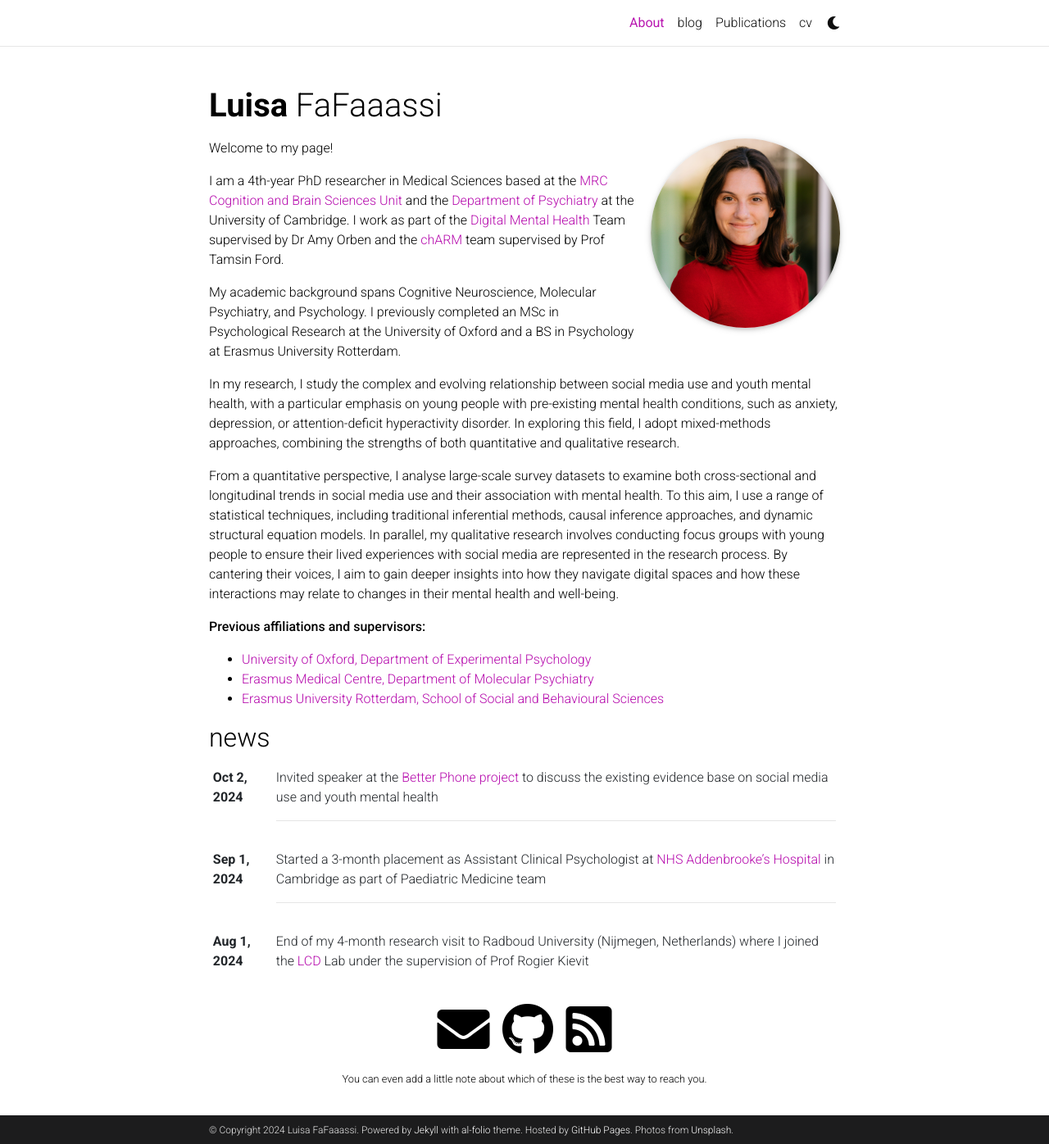
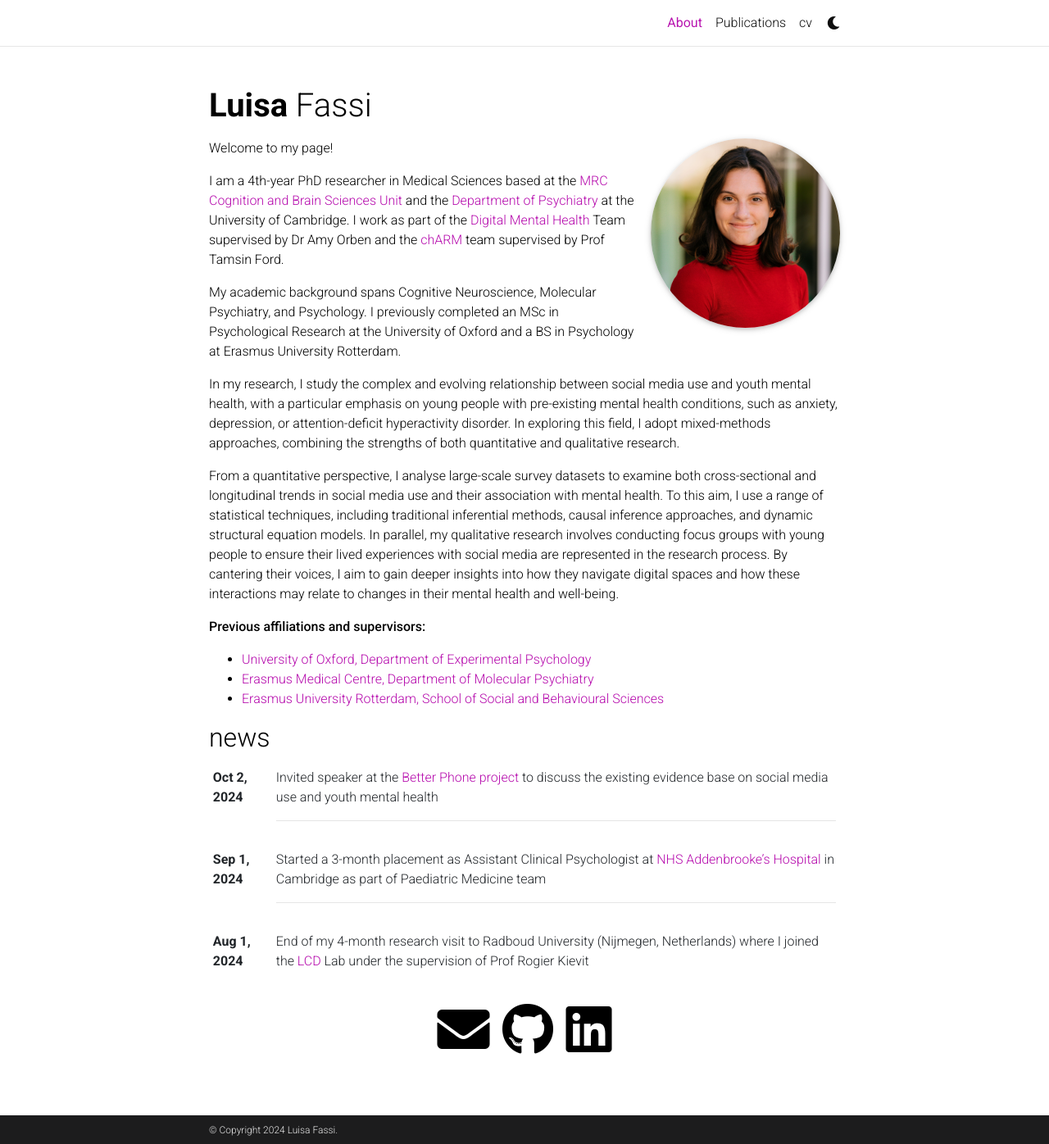
Before and after one commit to LuisaFassi/LuisaFassi.github.io, a Jekyll site: the page built from _pages/about.md, in a window 1280 px wide and 1396 px high. Shown: the whole window at 82% size. Built offline with Jekyll 4.4.1, drawn with Linux system fonts in a browser that asks for light colours; full-size pictures stand in for the smaller copies a plugin makes; comment, search, counter and statistics services are not loaded; a style sheet for code colours, icons or effects is not loaded.

Commit message:
update Config.yml
From here you can do all the formatting and styling you need

```diff
--- a/_config.yml
+++ b/_config.yml
@@ -5,15 +5,13 @@
 title: blank # the website title (if blank, full name will be used instead)
 first_name: Luisa
 middle_name:
-last_name: FaFaaassi
-email: you@example.com
+last_name: Fassi
+email: Luisa.fassi@mrc-cbu.cam.ac.uk
 description: > # the ">" symbol means to ignore newlines until "footer_text:"
-  A simple, whitespace theme for academics. Based on [*folio](https://github.com/bogoli/-folio) design.
+   Luisa Fassi personal page.
 footer_text: >
-  Powered by <a href="https://jekyllrb.com/" target="_blank">Jekyll</a> with <a href="https://github.com/alshedivat/al-folio">al-folio</a> theme.
-  Hosted by <a href="https://pages.github.com/" target="_blank">GitHub Pages</a>.
-  Photos from <a href="https://unsplash.com" target="_blank">Unsplash</a>.
-keywords: jekyll, jekyll-theme, academic-website, portfolio-website  # add your own keywords or leave empty
+
+keywords:  # add your own keywords or leave empty
 
 lang: en # the language of your site (for example: en, fr, cn, ru, etc.)
 icon: ⚛️  # the emoji used as the favicon (alternatively, provide image name in /assets/img/)
@@ -32,12 +30,9 @@
 highlight_theme_dark: native    # https://github.com/jwarby/jekyll-pygments-themes
 
 # repo color theme
-repo_theme_light: default       # https://github.com/anuraghazra/github-readme-stats/blob/master/themes/README.md
-repo_theme_dark: dark           # https://github.com/anuraghazra/github-readme-stats/blob/master/themes/README.md
-repo_trophies:
-  enabled: true
-  theme_light: flat    # https://github.com/ryo-ma/github-profile-trophy
-  theme_dark: gitdimmed  # https://github.com/ryo-ma/github-profile-trophy
+repo_theme_light: graywhite       # https://github.com/anuraghazra/github-readme-stats/blob/master/themes/README.md
+repo_theme_dark: calm           # https://github.com/anuraghazra/github-readme-stats/blob/master/themes/README.md
+
 
 # -----------------------------------------------------------------------------
 # RSS Feed
@@ -45,7 +40,7 @@
 # will use title and url fields
 # Take a look to https://github.com/jekyll/jekyll-feed for more customization
 
-rss_icon: true
+rss_icon: false
 
 # -----------------------------------------------------------------------------
 # Layout
@@ -63,7 +58,7 @@
 # Open Graph & Schema.org
 # -----------------------------------------------------------------------------
 # Display links to the page with a preview object on social media.
-serve_og_meta: false # Include Open Graph meta tags in the HTML head
+serve_og_meta: true # Include Open Graph meta tags in the HTML head
 serve_schema_org: false # Include Schema.org in the HTML head
 og_image: # The site-wide (default for all links) Open Graph preview image
 
@@ -75,12 +70,12 @@
 gitlab_username: # your GitLab user name
 twitter_username: # your Twitter handle
 mastodon_username: # your mastodon instance+username in the format instance.tld/@username
-linkedin_username: # your LinkedIn user name
+linkedin_username: luisa-fassi-8237102a4 # your LinkedIn user name
 telegram_username: # your Telegram user name
-scholar_userid: # your Google Scholar ID
+scholar_userid: iQcQrUkAAAAJ # your Google Scholar ID
 semanticscholar_id: # your Semantic Scholar ID
 whatsapp_number: # your WhatsApp number (full phone number in international format. Omit any zeroes, brackets, or dashes when adding the phone number in international format.)
-orcid_id: # your ORCID ID
+orcid_id: 0000-0002-0520-6425 # your ORCID ID
 medium_username: # your Medium username
 quora_username: # your Quora username
 publons_id: # your ID on Publons
@@ -106,7 +101,7 @@
 discord_id: # your discord id (18-digit unique numerical identifier)
 
 contact_note: >
-  You can even add a little note about which of these is the best way to reach you.
+
 
 # -----------------------------------------------------------------------------
 # Analytics and search engine verification
@@ -123,13 +118,13 @@
 # -----------------------------------------------------------------------------
 
 blog_name: al-folio # blog_name will be displayed in your blog page
-blog_nav_title: blog # your blog must have a title for it to be displayed in the nav bar
+blog_nav_title: # your blog must have a title for it to be displayed in the nav bar
 blog_description: a simple whitespace theme for academics
 permalink: /blog/:year/:title/
 
 # Pagination
 pagination:
-  enabled: true
+  enabled: false
 
 related_blog_posts:
   enabled: true
@@ -270,8 +265,8 @@
 
 scholar:
 
-  last_name: [Einstein]
-  first_name: [Albert, A.]
+  last_name: [Fassi]
+  first_name: [Luisa]
 
   style: apa
   locale: en
@@ -322,7 +317,7 @@
 # -----------------------------------------------------------------------------
 
 imagemagick:
-  enabled: true # enables responsive images for your site (recommended, see https://github.com/alshedivat/al-folio/issues/537)
+  enabled: false # enables responsive images for your site (recommended, see https://github.com/alshedivat/al-folio/issues/537)
   widths:
     - 480
     - 800
--- a/_data/cv.yml
+++ b/_data/cv.yml
@@ -2,11 +2,11 @@
   type: map
   contents:
     - name: Full Name
-      value: Albert Einstein
+      value: Luisa Fassi
     - name: Date of Birth
       value: 14th March 1879
     - name: Languages
-      value: English, German
+      value: English, Italian (native)
 
 - title: Education
   type: time_table
```
